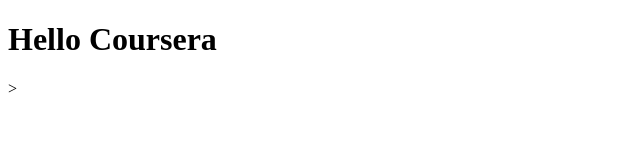
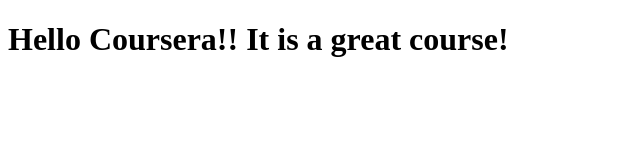
Before and after one commit to anupamay/coursera-test_1, a plain HTML site: page site/index.html in a window 1280 px wide. Shown: the whole page, without its empty margins (0-640 px from the left). Drawn offline with Linux system fonts and the light colour scheme.

Commit message:
Small Addition

```diff
--- a/site/index.html
+++ b/site/index.html
@@ -4,6 +4,6 @@
 	<title>Hello Coursera</title>
 </head>
 <body>
-<h1>Hello Coursera</h1>>
+<h1>Hello Coursera!! It is a great course!</h1>
 </body>
 </html>
```
